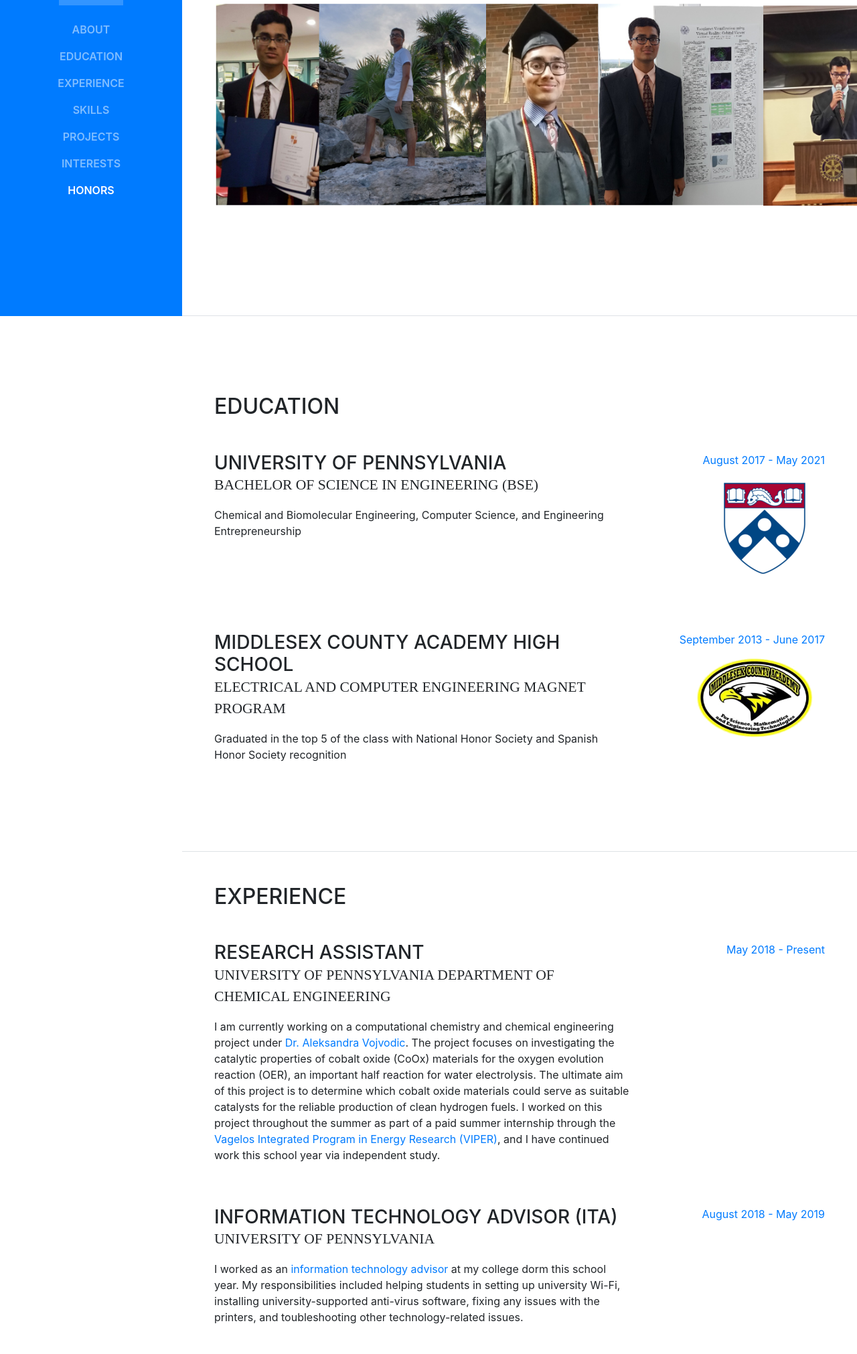
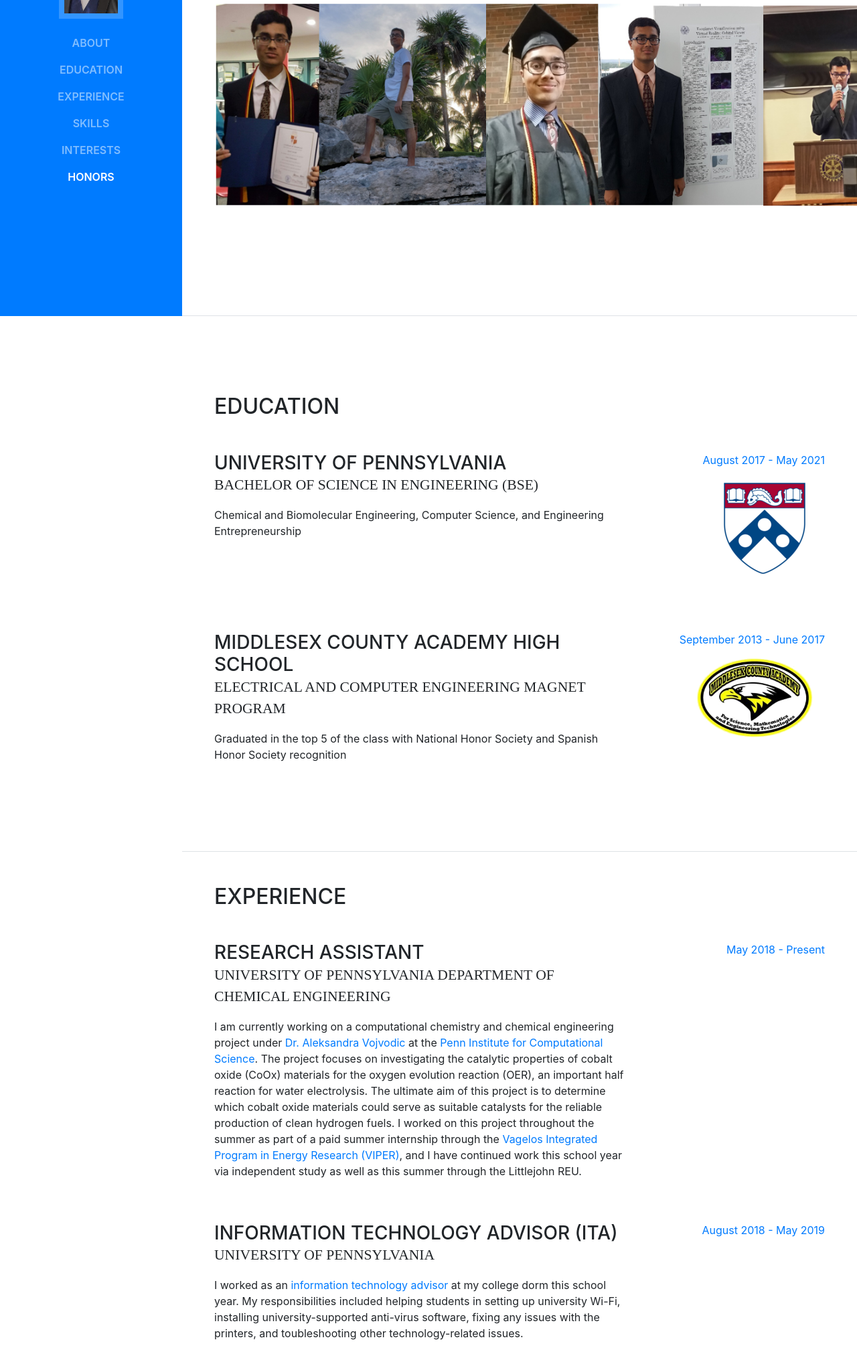
Before and after one commit to ayush-parikh/ayush-parikh.github.io, a website with bundled scripts: page index.html in a window 1280 px wide. Shown: the part 328-2350 px from the top of the page at 67% size. Built offline with nearby package versions, Linux system fonts and the light colour scheme; a web font is replaced by a local one.

Commit message:
Update index.html

```diff
--- a/index.html
+++ b/index.html
@@ -94,9 +94,6 @@
           <li class="nav-item">
             <a class="nav-link js-scroll-trigger" href="#skills">Skills</a>
           </li>
-          <li class="nav-item">
-              <a class="nav-link js-scroll-trigger" href="#skills">Projects</a>
-            </li>
           <li class="nav-item">
             <a class="nav-link js-scroll-trigger" href="#interests">Interests</a>
           </li>
@@ -195,12 +192,12 @@
             <div class="resume-content mr-auto">
               <h3 class="mb-0">Research Assistant</h3>
               <div class="subheading mb-3">University of Pennsylvania Department of Chemical Engineering</div>
-              <p>I am currently working on a computational chemistry and chemical engineering project under <a href="https://www.seas.upenn.edu/directory/profile.php?
-              ID=220" target="_blank">Dr. Aleksandra Vojvodic</a>. The project focuses on investigating the catalytic properties of cobalt oxide (CoOx) materials for
+              <p>I am currently working on a computational chemistry and chemical engineering project under <a href="https://vojvodiclab.seas.upenn.edu/" target="_blank">Dr. Aleksandra Vojvodic</a>
+              at the <a href="https://pics.upenn.edu/" target="_blank">Penn Institute for Computational Science</a>. The project focuses on investigating the catalytic properties of cobalt oxide (CoOx) materials for
               the oxygen evolution reaction (OER), an important half reaction for water electrolysis. The ultimate aim of this project is to determine which
               cobalt oxide materials could serve as suitable catalysts for the reliable production of clean hydrogen fuels. I worked on this project throughout the
               summer as part of a paid summer internship through the <a href="http://www.viper.upenn.edu/node/194" target="_blank">Vagelos Integrated Program in Energy Research (VIPER)</a>, and I
-              have continued work this school year via independent study.</p>
+              have continued work this school year via independent study as well as this summer through the Littlejohn REU.</p>
             </div>
             <div class="resume-date text-md-right">
               <span class="text-primary">May 2018 - Present</span>
```
